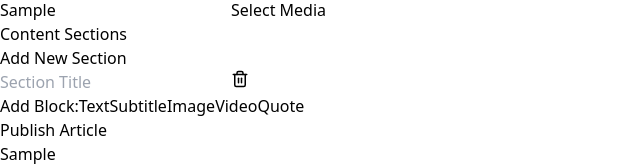
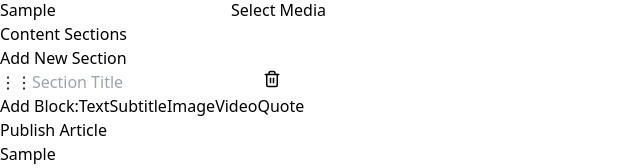
Before and after one commit to yvartpro/cci_admin, a React (Vite) app: page /create in a window 1280 px wide. Both pictures are taken after typing "Sample", "Sample", "Sample", "Sample" into the empty fields and a click on the button "Add New Section". Shown: the part 400-568 px from the top of the page, without its empty margins (0-640 px from the left). Built offline with nearby package versions, Linux system fonts and the light colour scheme.

Commit message:
feat: draggable sections

```diff
--- a/package.json
+++ b/package.json
@@ -10,6 +10,9 @@
     "preview": "vite preview"
   },
   "dependencies": {
+    "@dnd-kit/core": "^6.3.1",
+    "@dnd-kit/sortable": "^10.0.0",
+    "@dnd-kit/utilities": "^3.2.2",
     "axios": "^1.13.2",
     "clsx": "^2.1.1",
     "lucide-react": "^0.562.0",
--- a/src/pages/ArticleEditor.jsx
+++ b/src/pages/ArticleEditor.jsx
@@ -1,6 +1,20 @@
 import { useEffect, useState } from "react";
 import { useNavigate, useParams } from "react-router-dom";
 import { Trash2 } from "lucide-react";
+
+import {
+  DndContext,
+  closestCenter
+} from "@dnd-kit/core";
+
+import {
+  SortableContext,
+  useSortable,
+  verticalListSortingStrategy,
+  arrayMove
+} from "@dnd-kit/sortable";
+
+import { CSS } from "@dnd-kit/utilities";
 
 import {
   createArticle,
@@ -33,6 +47,31 @@ const EMPTY_ARTICLE = {
   sections: [],
   version: 1,
 };
+
+/* ========== SORTABLE CONTENT ========== */
+
+const SortableSection = ({ id, children }) => {
+  const {
+    attributes,
+    listeners,
+    setNodeRef,
+    transform,
+    transition
+  } = useSortable({ id });
+
+  const style = {
+    transform: CSS.Transform.toString(transform),
+    transition,
+  };
+
+  return (
+    <div ref={setNodeRef} style={style}>
+      {children({ attributes, listeners })}
+    </div>
+  );
+};
+
+
 
 /* ================== COMPONENT ================== */
 export default function ArticleEditor() {
@@ -135,7 +174,6 @@ export default function ArticleEditor() {
 
   /* ============ SAVE ============ */
   const save = () => {
-    console.log("Saving article:", article);
     const payload = { ...article, slug: createSlug(article.title) };
     const req = id ? updateArticle(id, payload) : createArticle(payload);
     req.then(() => navigate("/manage")).catch(alert).finally(() => { });
@@ -183,9 +221,41 @@ export default function ArticleEditor() {
 
         <Header title="Content Sections" action="Add New Section" onAction={addSection} />
 
+        <DndContext
+          collisionDetection={closestCenter}
+          onDragEnd={({ active, over }) => {
+            if (!over || active.id === over.id) return;
+
+            updateSections((sections) =>
+              arrayMove(
+                sections,
+                sections.findIndex(s => s.id === active.id),
+                sections.findIndex(s => s.id === over.id)
+              )
+            );
+          }}
+        >
+          <SortableContext
+            items={article.sections.map(s => s.id)}
+            strategy={verticalListSortingStrategy}
+          >
             {article.sections.map((section) => (
-          <Card key={section.id}>
+              <SortableSection key={section.id} id={section.id}>
+                {({ attributes, listeners }) => (
+                  <Card>
+                    {/* SECTION HEADER */}
                     <div className="flex items-center gap-3 mb-4 pb-3 border-b border-gray-100">
+
+                      {/* DRAG HANDLE */}
+                      <span
+                        {...attributes}
+                        {...listeners}
+                        className="cursor-grab text-gray-400"
+                        title="Drag section"
+                      >
+                        ⋮⋮
+                      </span>
+
                       <input
                         className="flex-1 text-lg font-semibold text-gray-900 placeholder-gray-400 border-none focus:ring-0 p-0"
                         placeholder="Section Title"
@@ -198,11 +268,16 @@ export default function ArticleEditor() {
                           )
                         }
                       />
-              <IconBtn onClick={() => removeSection(section.id)} className="text-gray-400 hover:text-red-500 transition-colors">
+
+                      <IconBtn
+                        onClick={() => removeSection(section.id)}
+                        className="text-gray-400 hover:text-red-500"
+                      >
                         <Trash2 size={18} />
                       </IconBtn>
                     </div>
 
+                    {/* BLOCKS (UNCHANGED) */}
                     {section.blocks.map((block) => (
                       <div key={block.id} className="mb-4 relative">
                         <IconBtn
@@ -226,7 +301,7 @@ export default function ArticleEditor() {
                               onClick={() => openMedia(section.id, block.id)}
                               className="mt-2 text-sm font-medium text-indigo-600 hover:text-indigo-800"
                             >
-                      Browse Media Library &rarr;
+                              Browse Media Library →
                             </button>
                           </div>
                         ) : (
@@ -242,7 +317,12 @@ export default function ArticleEditor() {
 
                     <BlockBar onAdd={(t) => addBlock(section.id, t)} />
                   </Card>
+                )}
+              </SortableSection>
             ))}
+          </SortableContext>
+        </DndContext>
+
 
         <button
           onClick={save}
```
Also changed, not shown: 1 other file (tests, documents, lock files or other folders). Lines whose indentation alone changed are shown as unchanged.
